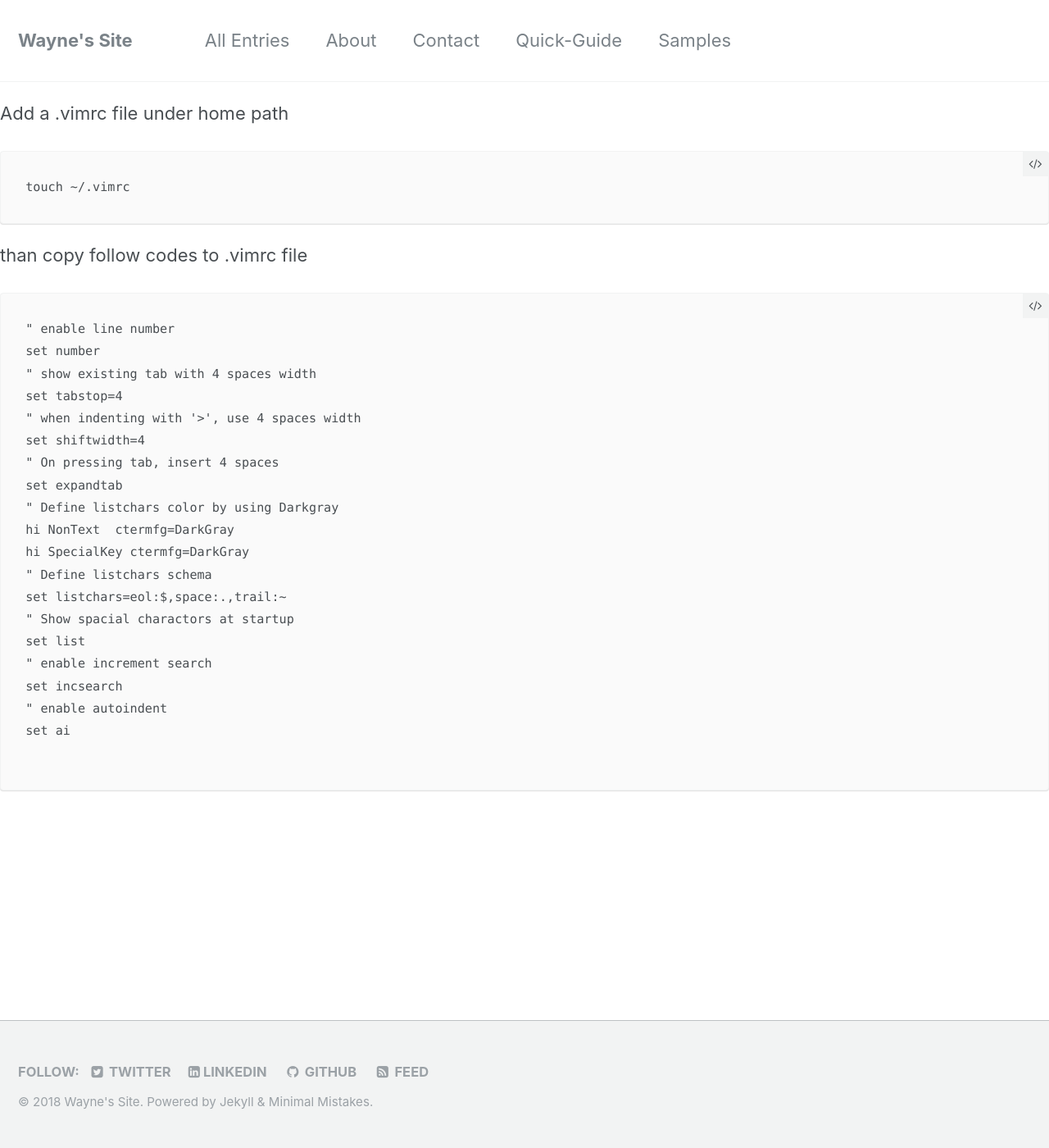
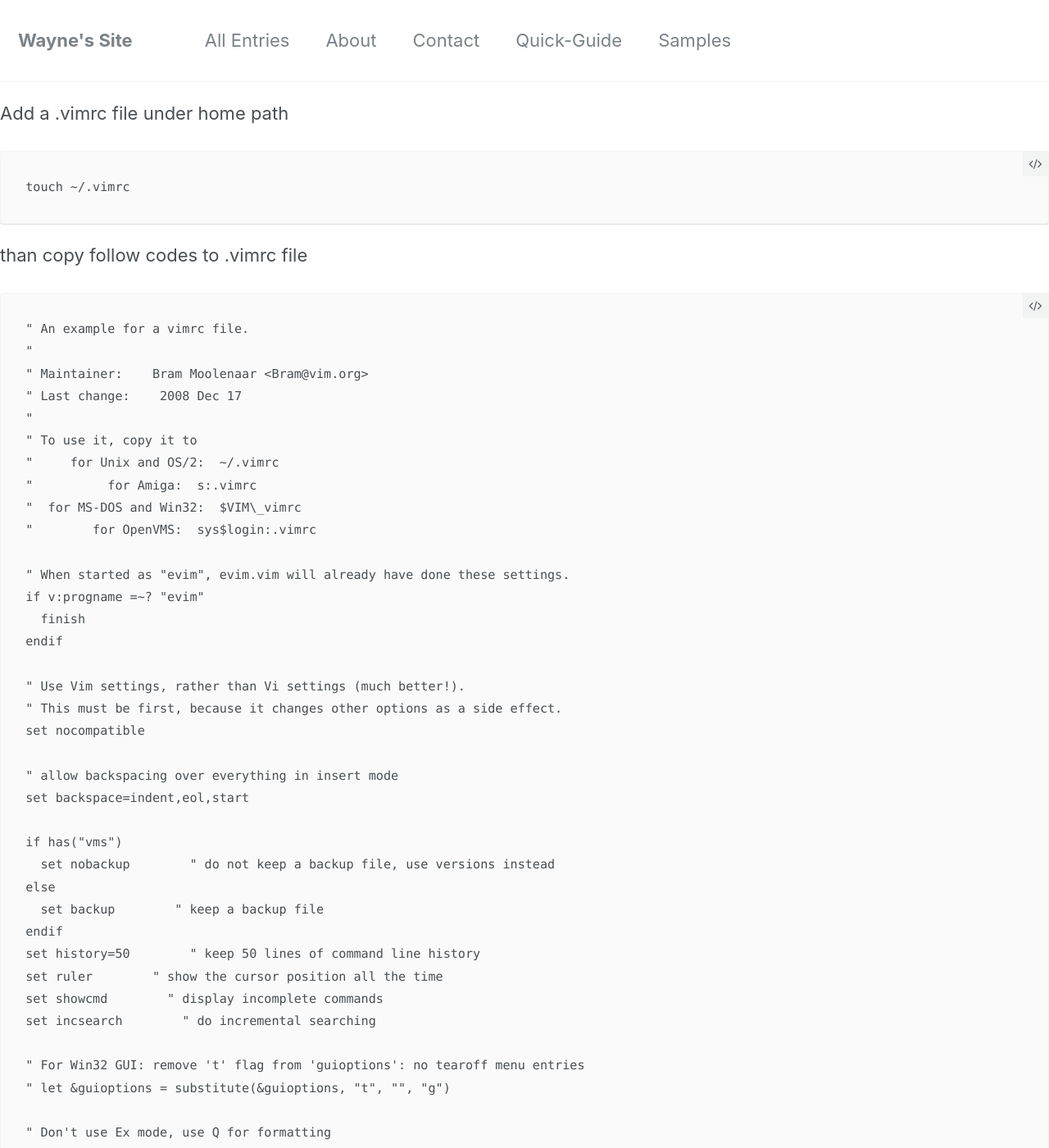
Before and after one commit to element207/element207.github.io, a Jekyll site: the page built from _posts/2018-04-10-vim-configuration.md, in a window 1280 px wide and 1400 px high. Shown: the whole window at 82% size. Built offline with Jekyll 4.4.1, drawn with Linux system fonts in a browser that asks for light colours; our own code applies the rules of GitHub Pages for plain Markdown files; some of the changed text lies outside the part shown.

Commit message:
Update 2018-04-10-vim-configuration.md

````diff
--- a/_posts/2018-04-10-vim-configuration.md
+++ b/_posts/2018-04-10-vim-configuration.md
@@ -21,24 +21,116 @@ touch ~/.vimrc
 than copy follow codes to .vimrc file
 
 ```
+" An example for a vimrc file.
+"
+" Maintainer:    Bram Moolenaar <Bram@vim.org>
+" Last change:    2008 Dec 17
+"
+" To use it, copy it to
+"     for Unix and OS/2:  ~/.vimrc
+"          for Amiga:  s:.vimrc
+"  for MS-DOS and Win32:  $VIM\_vimrc
+"        for OpenVMS:  sys$login:.vimrc
+
+" When started as "evim", evim.vim will already have done these settings.
+if v:progname =~? "evim"
+  finish
+endif
+
+" Use Vim settings, rather than Vi settings (much better!).
+" This must be first, because it changes other options as a side effect.
+set nocompatible
+
+" allow backspacing over everything in insert mode
+set backspace=indent,eol,start
+
+if has("vms")
+  set nobackup        " do not keep a backup file, use versions instead
+else
+  set backup        " keep a backup file
+endif
+set history=50        " keep 50 lines of command line history
+set ruler        " show the cursor position all the time
+set showcmd        " display incomplete commands
+set incsearch        " do incremental searching
+
+" For Win32 GUI: remove 't' flag from 'guioptions': no tearoff menu entries
+" let &guioptions = substitute(&guioptions, "t", "", "g")
+
+" Don't use Ex mode, use Q for formatting
+map Q gq
+
+" CTRL-U in insert mode deletes a lot.  Use CTRL-G u to first break undo,
+" so that you can undo CTRL-U after inserting a line break.
+inoremap <C-U> <C-G>u<C-U>
+
+" In many terminal emulators the mouse works just fine, thus enable it.
+if has('mouse')
+  set mouse=a
+endif
+
+" Switch syntax highlighting on, when the terminal has colors
+" Also switch on highlighting the last used search pattern.
+if &t_Co > 2 || has("gui_running")
+  syntax on
+  set hlsearch
+endif
+
+" Only do this part when compiled with support for autocommands.
+if has("autocmd")
+
+  " Enable file type detection.
+  " Use the default filetype settings, so that mail gets 'tw' set to 72,
+  " 'cindent' is on in C files, etc.
+  " Also load indent files, to automatically do language-dependent indenting.
+  filetype plugin indent on
+
+  " Put these in an autocmd group, so that we can delete them easily.
+  augroup vimrcEx
+  au!
+
+  " For all text files set 'textwidth' to 78 characters.
+  autocmd FileType text setlocal textwidth=78
+
+  " When editing a file, always jump to the last known cursor position.
+  " Don't do it when the position is invalid or when inside an event handler
+  " (happens when dropping a file on gvim).
+  " Also don't do it when the mark is in the first line, that is the default
+  " position when opening a file.
+  autocmd BufReadPost *
+    \ if line("'\"") > 1 && line("'\"") <= line("$") |
+    \   exe "normal! g`\"" |
+    \ endif
+
+  augroup END
+
+else
+
+  set autoindent        " always set autoindenting on
+
+endif " has("autocmd")
+
+" Convenient command to see the difference between the current buffer and the
+" file it was loaded from, thus the changes you made.
+" Only define it when not defined already.
+if !exists(":DiffOrig")
+  command DiffOrig vert new | set bt=nofile | r # | 0d_ | diffthis
+          \ | wincmd p | diffthis
+endif
+
 " enable line number
 set number
-" show existing tab with 4 spaces width
-set tabstop=4
-" when indenting with '>', use 4 spaces width
-set shiftwidth=4
-" On pressing tab, insert 4 spaces
-set expandtab
+
 " Define listchars color by using Darkgray
 hi NonText  ctermfg=DarkGray
 hi SpecialKey ctermfg=DarkGray
+hi Comment ctermfg=Cyan
 " Define listchars schema
 set listchars=eol:$,space:.,trail:~
 " Show spacial charactors at startup
 set list
 " enable increment search
 set incsearch
-" enable autoindent
-set ai
+
 
 ```
````
